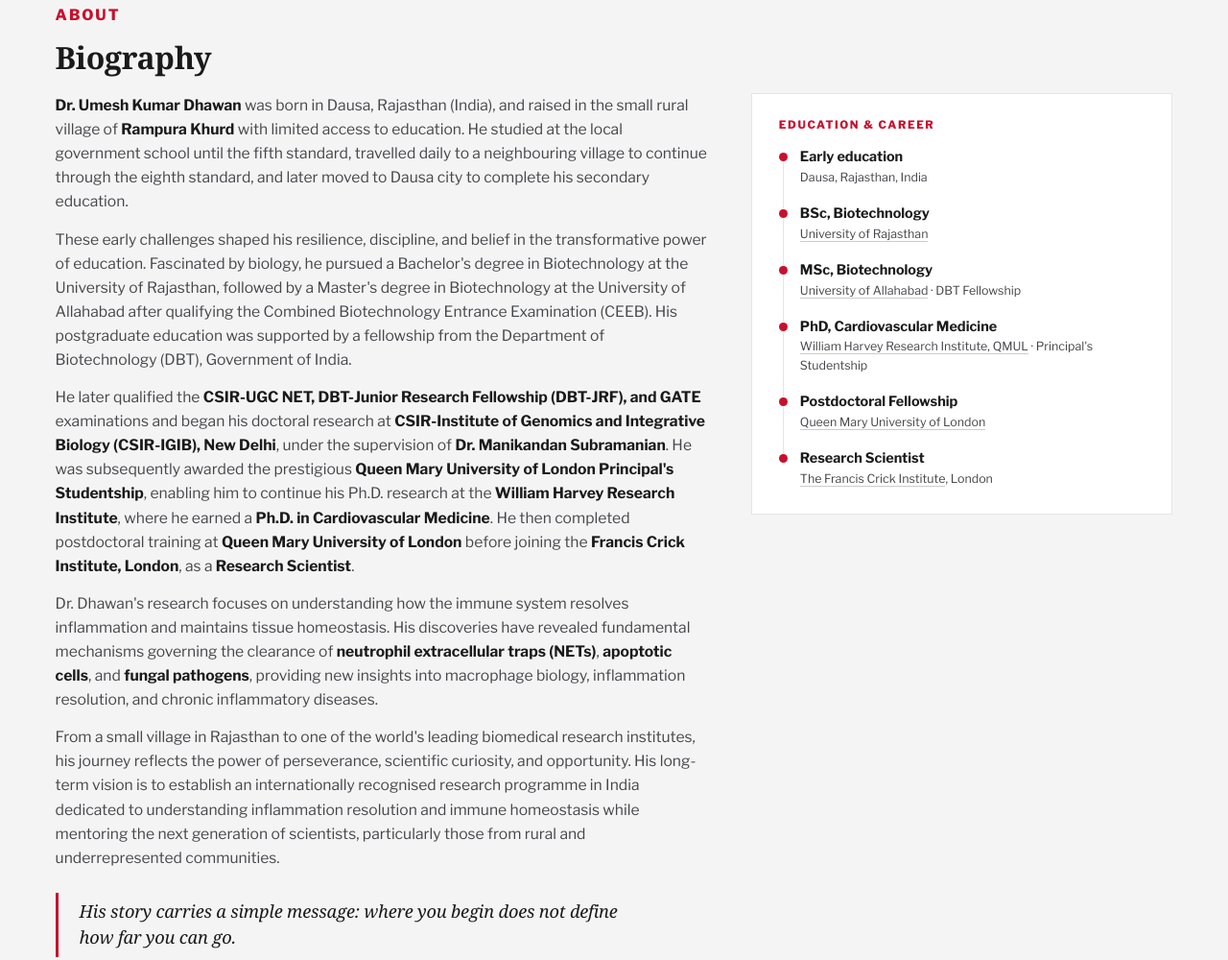
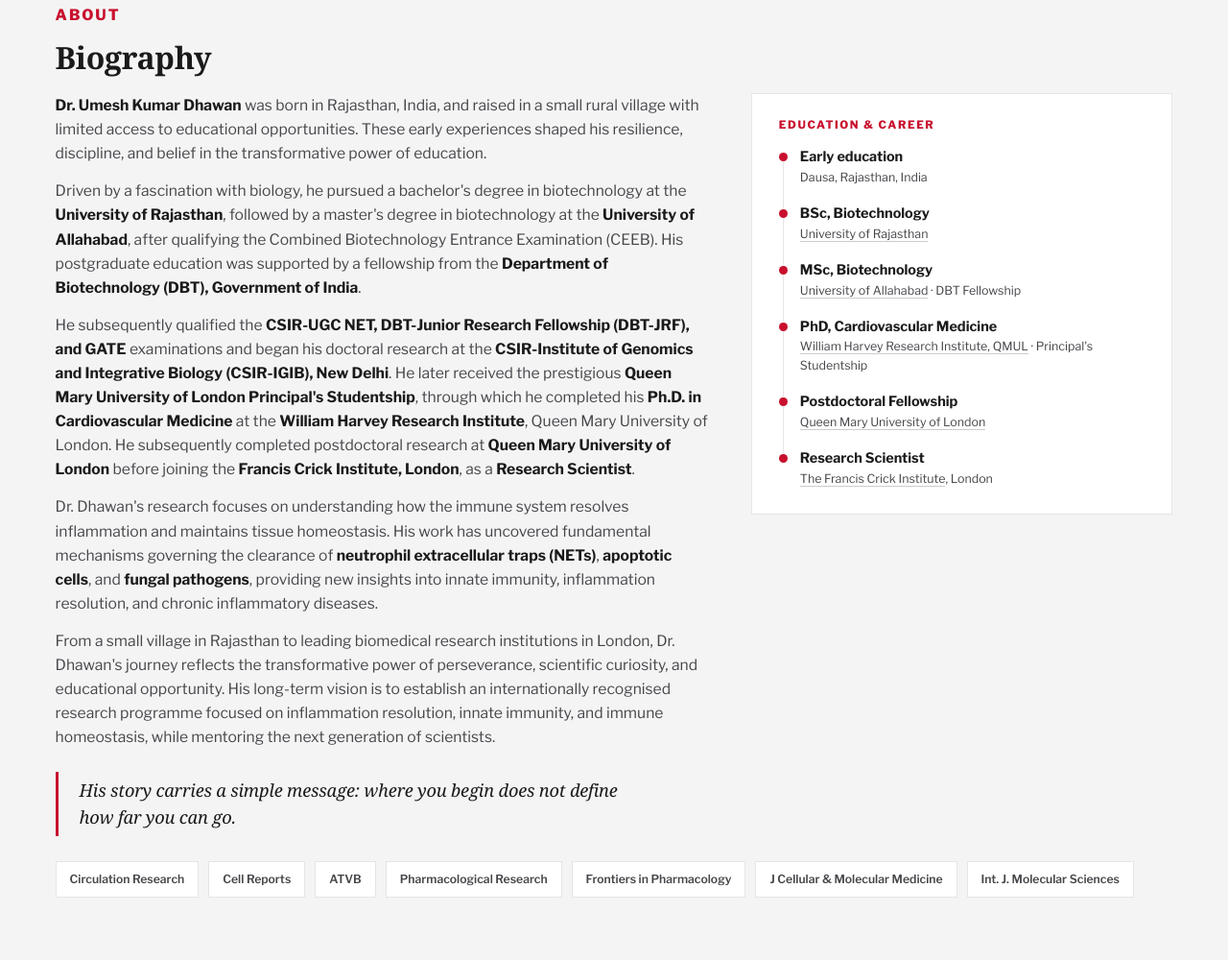
Before and after one commit to Dinesh-Kumar-Dhawan/Umesh, a plain HTML site: page index.html in a window 1280 px wide. Shown: the part 7276-8276 px from the top of the page at 96% size. Drawn offline with nearby package versions, Linux system fonts and the light colour scheme; no server answers.

Commit message:
Revise biography of Dr. Umesh Kumar Dhawan
Updated Dr. Umesh Kumar Dhawan's biography to enhance clarity and conciseness.

```diff
--- a/index.html
+++ b/index.html
@@ -1007,11 +1007,11 @@
     <h2>Biography</h2>
     <div class="about-grid">
       <div class="about-narrative">
-        <p><strong>Dr. Umesh Kumar Dhawan</strong> was born in Dausa, Rajasthan (India), and raised in the small rural village of <strong>Rampura Khurd</strong> with limited access to education. He studied at the local government school until the fifth standard, travelled daily to a neighbouring village to continue through the eighth standard, and later moved to Dausa city to complete his secondary education.</p>
-        <p>These early challenges shaped his resilience, discipline, and belief in the transformative power of education. Fascinated by biology, he pursued a Bachelor's degree in Biotechnology at the University of Rajasthan, followed by a Master's degree in Biotechnology at the University of Allahabad after qualifying the Combined Biotechnology Entrance Examination (CEEB). His postgraduate education was supported by a fellowship from the Department of Biotechnology (DBT), Government of India.</p>
-        <p>He later qualified the <strong>CSIR-UGC NET, DBT-Junior Research Fellowship (DBT-JRF), and GATE</strong> examinations and began his doctoral research at <strong>CSIR-Institute of Genomics and Integrative Biology (CSIR-IGIB), New Delhi</strong>, under the supervision of <strong>Dr. Manikandan Subramanian</strong>. He was subsequently awarded the prestigious <strong>Queen Mary University of London Principal's Studentship</strong>, enabling him to continue his Ph.D. research at the <strong>William Harvey Research Institute</strong>, where he earned a <strong>Ph.D. in Cardiovascular Medicine</strong>. He then completed postdoctoral training at <strong>Queen Mary University of London</strong> before joining the <strong>Francis Crick Institute, London</strong>, as a <strong>Research Scientist</strong>.</p>
-        <p>Dr. Dhawan's research focuses on understanding how the immune system resolves inflammation and maintains tissue homeostasis. His discoveries have revealed fundamental mechanisms governing the clearance of <strong>neutrophil extracellular traps (NETs)</strong>, <strong>apoptotic cells</strong>, and <strong>fungal pathogens</strong>, providing new insights into macrophage biology, inflammation resolution, and chronic inflammatory diseases.</p>
-        <p>From a small village in Rajasthan to one of the world's leading biomedical research institutes, his journey reflects the power of perseverance, scientific curiosity, and opportunity. His long-term vision is to establish an internationally recognised research programme in India dedicated to understanding inflammation resolution and immune homeostasis while mentoring the next generation of scientists, particularly those from rural and underrepresented communities.</p>
+        <p><strong>Dr. Umesh Kumar Dhawan</strong> was born in Rajasthan, India, and raised in a small rural village with limited access to educational opportunities. These early experiences shaped his resilience, discipline, and belief in the transformative power of education.</p>
+        <p>Driven by a fascination with biology, he pursued a bachelor's degree in biotechnology at the <strong>University of Rajasthan</strong>, followed by a master's degree in biotechnology at the <strong>University of Allahabad</strong>, after qualifying the Combined Biotechnology Entrance Examination (CEEB). His postgraduate education was supported by a fellowship from the <strong>Department of Biotechnology (DBT), Government of India</strong>.</p>
+        <p>He subsequently qualified the <strong>CSIR-UGC NET, DBT-Junior Research Fellowship (DBT-JRF), and GATE</strong> examinations and began his doctoral research at the <strong>CSIR-Institute of Genomics and Integrative Biology (CSIR-IGIB), New Delhi</strong>. He later received the prestigious <strong>Queen Mary University of London Principal's Studentship</strong>, through which he completed his <strong>Ph.D. in Cardiovascular Medicine</strong> at the <strong>William Harvey Research Institute</strong>, Queen Mary University of London. He subsequently completed postdoctoral research at <strong>Queen Mary University of London</strong> before joining the <strong>Francis Crick Institute, London</strong>, as a <strong>Research Scientist</strong>.</p>
+        <p>Dr. Dhawan's research focuses on understanding how the immune system resolves inflammation and maintains tissue homeostasis. His work has uncovered fundamental mechanisms governing the clearance of <strong>neutrophil extracellular traps (NETs)</strong>, <strong>apoptotic cells</strong>, and <strong>fungal pathogens</strong>, providing new insights into innate immunity, inflammation resolution, and chronic inflammatory diseases.</p>
+        <p>From a small village in Rajasthan to leading biomedical research institutions in London, Dr. Dhawan's journey reflects the transformative power of perseverance, scientific curiosity, and educational opportunity. His long-term vision is to establish an internationally recognised research programme focused on inflammation resolution, innate immunity, and immune homeostasis, while mentoring the next generation of scientists.</p>
         <blockquote class="pq">His story carries a simple message: where you begin does not define how far you can go.</blockquote>
       </div>
       <aside class="cv">
```
